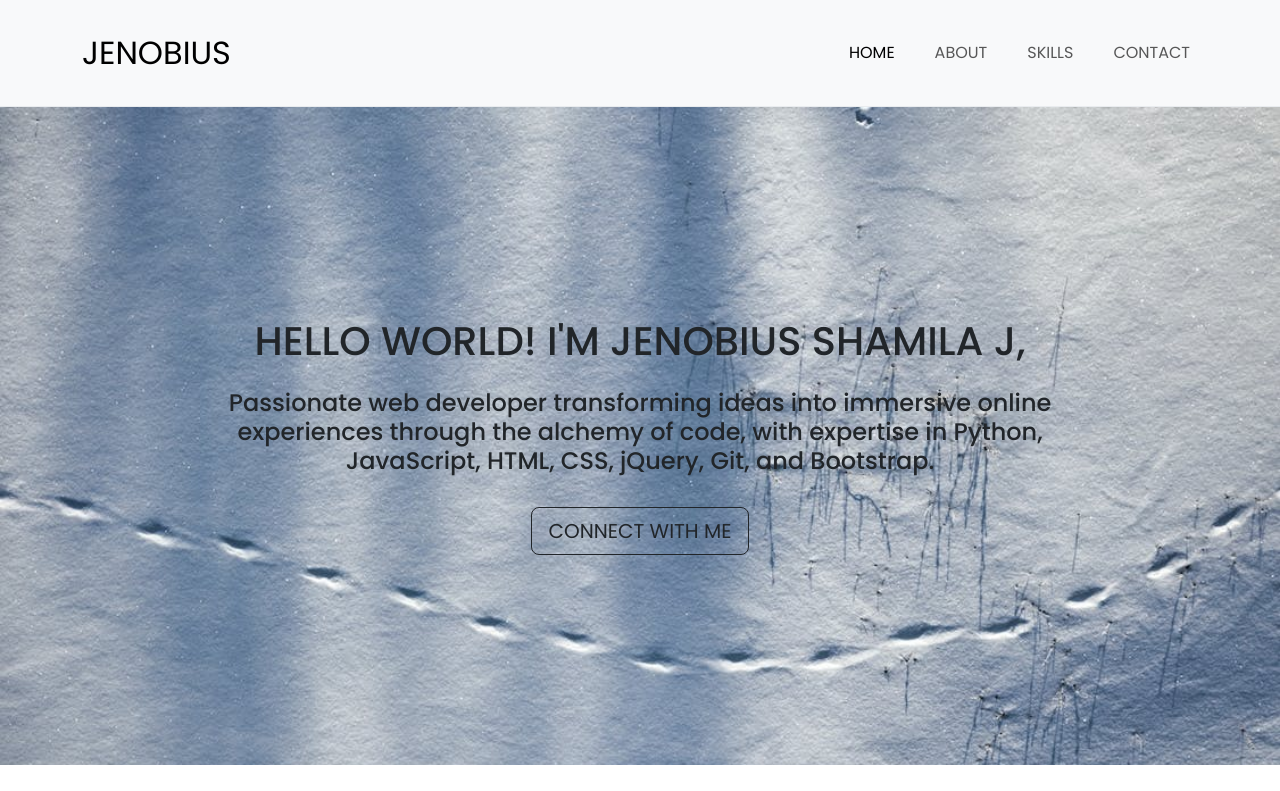
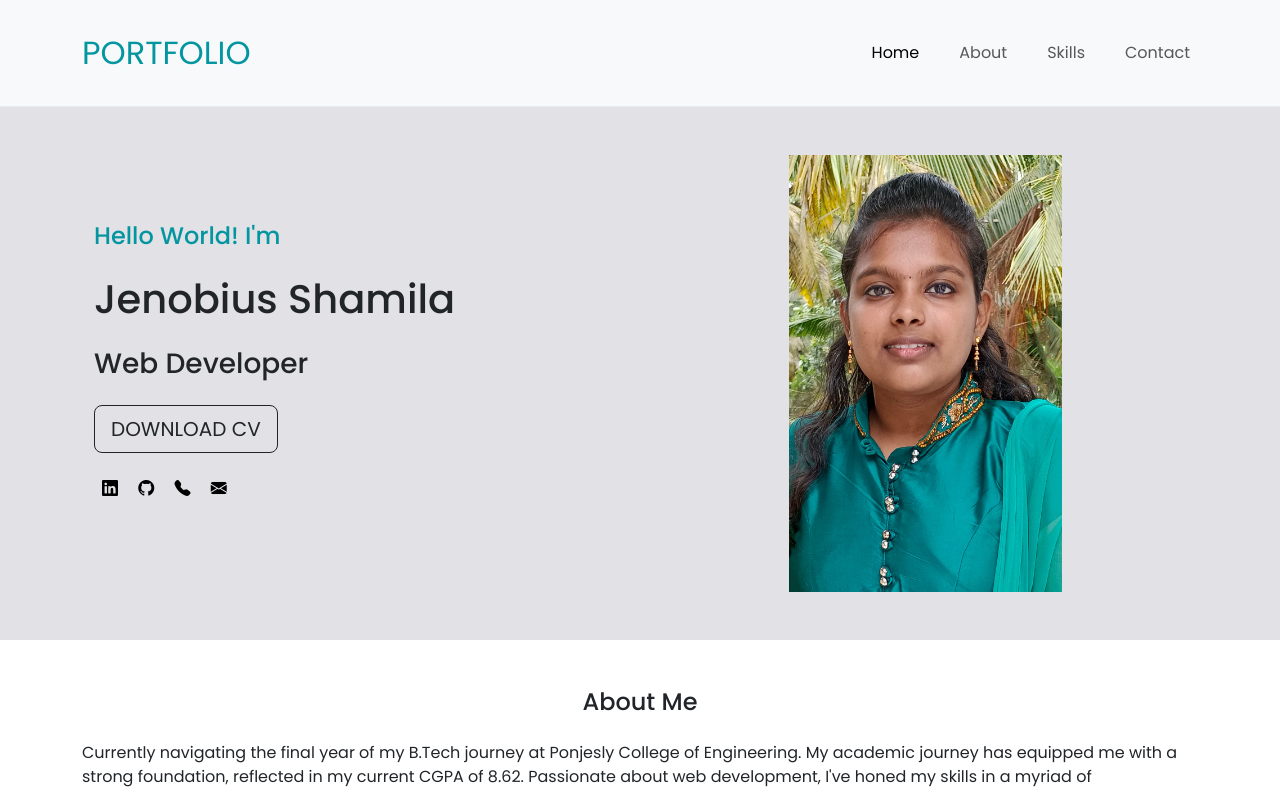
Before and after one commit to jenobius-js/jenobius-portfolio, a plain HTML site: page index.html in a window 1280 px wide. Shown: the top 791 px of the page. Drawn offline with nearby package versions, Linux system fonts and the light colour scheme.

Commit message:
Changed Styles

```diff
--- a/css/style.css
+++ b/css/style.css
@@ -1,27 +1,35 @@
+@import url("https://cdn.jsdelivr.net/npm/bootstrap-icons@1.11.3/font/bootstrap-icons.min.css");
+
 *{
     font-family: 'Poppins', sans-serif;
 }
 .banner{
-    background-image: url(../images/bg.jpeg);
+    background-color: rgb(225, 225, 230);
     background-size: cover;
-    padding: 210px 0;
-    background-repeat: no-repeat;
+    height: auto;
+}
+.icons a{
+    padding: 8px;
+}
+a{
+    color: #000;
+    text-decoration: none;
 }
 .skills-padding{
     padding: 70px 0;
 }
 
 .card {
-    height: 60%; /* Set a fixed height for all cards */
+    height: 60%;
 }
 
 .card-img-top {
-    object-fit: cover; /* Ensure images cover the entire container */
-    height: 150px; /* Set a fixed height for the images */
+    object-fit: cover;
+    height: 150px;
 }
 
 .card-body {
-    height: 150px; /* Set a fixed height for the card body */
+    height: 150px;
     display: flex;
     flex-direction: column;
     justify-content: center;
--- a/index.html
+++ b/index.html
@@ -10,14 +10,14 @@
     <link href="https://fonts.googleapis.com/css2?family=Poppins:wght@400;500;600&display=swap" rel="stylesheet">
     <link href="https://cdn.jsdelivr.net/npm/bootstrap@5.3.2/dist/css/bootstrap.min.css" rel="stylesheet"
         integrity="sha384-T3c6CoIi6uLrA9TneNEoa7RxnatzjcDSCmG1MXxSR1GAsXEV/Dwwykc2MPK8M2HN" crossorigin="anonymous">
+    <link rel="stylesheet" href="https://cdn.jsdelivr.net/npm/bootstrap-icons@1.11.3/font/bootstrap-icons.min.css">
     <link rel="stylesheet" href="./css/style.css">
 </head>
 
 <body>
-    <nav
-        class="navbar navbar-expand-lg bg-body-tertiary py-4 text-uppercase border-bottom border-light-subtle sticky-top">
+    <nav class="navbar navbar-expand-lg bg-body-tertiary py-4 border-bottom border-light-subtle sticky-top">
         <div class="container">
-            <a class="navbar-brand fs-2" href="#">Jenobius</a>
+            <a class="navbar-brand fs-2" href="#" style="color: #0496a0;">PORTFOLIO</a>
             <button class="navbar-toggler" type="button" data-bs-toggle="collapse"
                 data-bs-target="#navbarSupportedContent" aria-controls="navbarSupportedContent" aria-expanded="false"
                 aria-label="Toggle navigation">
@@ -42,26 +42,36 @@
         </div>
     </nav>
     <section class="banner text-center">
-        <div class="container">
-            <div class="row">
-                <div class="col-md-12">
-                    <div class="w-75 m-auto">
-                        <h1 class="pb-3 text-uppercase"> Hello World! I'm Jenobius Shamila J,</h1>
-                        <h4 class="pb-4">Passionate web developer transforming ideas into immersive online experiences
-                            through the alchemy of code, with expertise in Python, JavaScript, HTML, CSS, jQuery, Git,
-                            and Bootstrap.</h4>
-                        <a href="https://wa.me/+919597368658?text=Hi Jenobius!!!"
-                            class="btn btn-outline-dark btn-lg text-uppercase" target="_blank">Connect with Me</a>
+        <div class="container py-5">
+            <div class="row align-items-center">
+                <div class="col-md-6">
+                    <div class="container text-start py-5">
+                        <h4 class="pb-3" style="color: #0496a0;"> Hello World! I'm</h4>
+                        <h1 class="pb-3">Jenobius Shamila</h1>
+                        <h3 class="pb-3">Web Developer</h3>
+                        <a href="https://drive.google.com/file/d/1dyRU4ksrIwXg-6cX_vp4flY29L_C_LSL/view?usp=sharing"
+                            class="btn btn-outline-dark btn-lg text-uppercase" target="_blank">Download CV</a>
+                        <div class="icons py-4">
+                            <a href="https://www.linkedin.com/in/jenobius-shamila/" target="_blank"><i
+                                    class="bi bi-linkedin"></i></a>
+                            <a href="https://github.com/jenobius-js" target="_blank"><i class="bi bi-github"></i></a>
+                            <a href=""> <i class="bi bi-telephone-fill"></i></a>
+                            <a href=""><i class="bi bi-envelope-fill"></i></a>
+                        </div>
                     </div>
+                </div>
+                <div class="col-md-6">
+                    <img src="./images/Jenobius Pic.jpg" alt="Jenobius Image" class="img-fluid w-50">
                 </div>
             </div>
         </div>
     </section>
+
     <section id="about" class="py-5">
         <div class="container">
             <div class="row align-items-center">
-                <div class="col-md-6 ">
-                    <h4 class="pb-3">About Me</h4>
+                <div class="col-md-12 ">
+                    <h4 class="pb-3 text-center">About Me</h4>
                     <p class="pb-3">Currently navigating the final year of my B.Tech journey at Ponjesly College of
                         Engineering. My
                         academic journey has equipped me with a strong foundation, reflected in my current CGPA of
@@ -72,9 +82,7 @@
                         excited about contributing my skills to innovative projects and being part of a team that values
                         creativity and excellence.</p>
                 </div>
-                <div class="col-md-6 text-center">
-                    <img src="./images/Jenobius Pic.jpg" alt="Jenobius Image" class="img-fluid w-50">
-                </div>
+
             </div>
         </div>
     </section>
```
